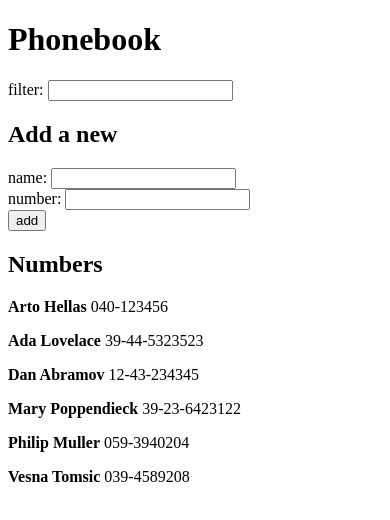
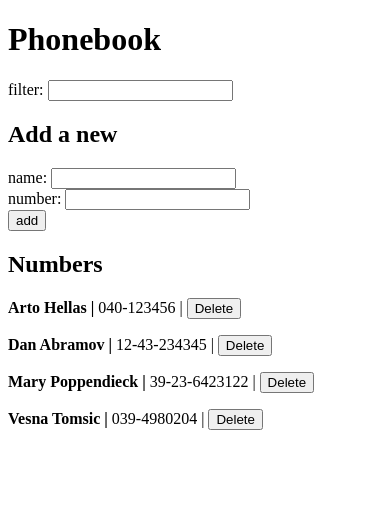
Before and after one commit to philipmuller/fullstackopen, a React (Vite) app in the folder Part2/phonebook/: page / in a window 390 px wide. Shown: the top 520 px of the page. Built offline with nearby package versions, Linux system fonts and the light colour scheme; data requests are answered from the project's data file.

Commit message:
2.14: The Phonebook step 9

```diff
--- a/Part2/phonebook/db.json
+++ b/Part2/phonebook/db.json
@@ -1,34 +1,24 @@
 {
   "persons": [
     {
-      "id": 1,
+      "id": "j90s",
       "name": "Arto Hellas",
       "number": "040-123456"
     },
     {
-      "id": 2,
-      "name": "Ada Lovelace",
-      "number": "39-44-5323523"
-    },
-    {
-      "id": 3,
+      "id": "o09a",
       "name": "Dan Abramov",
       "number": "12-43-234345"
     },
     {
-      "id": 4,
+      "id": "b31k",
       "name": "Mary Poppendieck",
       "number": "39-23-6423122"
     },
     {
-      "id": "f7b6",
-      "name": "Philip Muller",
-      "number": "059-3940204"
-    },
-    {
-      "id": "d54e",
+      "id": "332c",
       "name": "Vesna Tomsic",
-      "number": "039-4589208"
+      "number": "039-4980204"
     }
   ]
 }
--- a/Part2/phonebook/src/App.jsx
+++ b/Part2/phonebook/src/App.jsx
@@ -39,6 +39,19 @@ const App = () => {
     setFilter(event.target.value)
   }
 
+  const handleDeletion = (id) => {
+    phonebook
+    .deleteEntry(id)
+    .then(response => {
+      console.log(response.data)
+      setPersons(persons.filter(person => person.id !== id))
+    })
+    .catch(error => {
+      alert(`Entry with id ${id} was not found on the server. ${error}`)
+      setPersons(persons.filter(person => person.id !== id))
+    })
+  }
+
   return (
     <div>
       <h1>Phonebook</h1>
@@ -46,7 +59,7 @@ const App = () => {
       <h2>Add a new</h2>
       <PersonInput onSubmit={addPerson} />
       <h2>Numbers</h2>
-      <ContactsList persons={persons} filter={filter} />
+      <ContactsList persons={persons} filter={filter} onDelete={handleDeletion}/>
     </div>
   )
 }
--- a/Part2/phonebook/src/components/ContactsList.jsx
+++ b/Part2/phonebook/src/components/ContactsList.jsx
@@ -1,16 +1,27 @@
-const Contact = ({ name, number }) => {
+const Contact = ({ name, number, onDelete }) => {
     return (
-      <p><b>{name}</b> {number}</p>
+        <p>
+            <b>{name+" | "}</b>
+            {number+" | "}
+            <button onClick={onDelete}>Delete</button>
+        </p>
     )
-  }
+}
 
-const ContactsList = ({ persons, filter }) => {
+const ContactsList = ({ persons, filter, onDelete }) => {
+
+    const handleDeletion = (person) => {
+        if (window.confirm(`Delete ${person.name} from your contacts?`)) {
+            onDelete(person.id)
+        }
+    }
+
     return (
         <>
             {persons
             .filter(person => person.name.toLowerCase().includes(filter.toLowerCase()))
             .map(person =>
-            <Contact key={person.id} name={person.name} number={person.number}/>
+            <Contact key={person.id} name={person.name} number={person.number} onDelete={() => handleDeletion(person)}/>
             )}
         </>
     )
--- a/Part2/phonebook/src/services/phonebook.js
+++ b/Part2/phonebook/src/services/phonebook.js
@@ -13,4 +13,8 @@ const update = (id, newEntry) => {
   return axios.put(`${baseUrl}/${id}`, newEntry)
 }
 
-export default { getAll, create, update }
+const deleteEntry = id => {
+    return axios.delete(`${baseUrl}/${id}`)
+}
+
+export default { getAll, create, update, deleteEntry }
```
